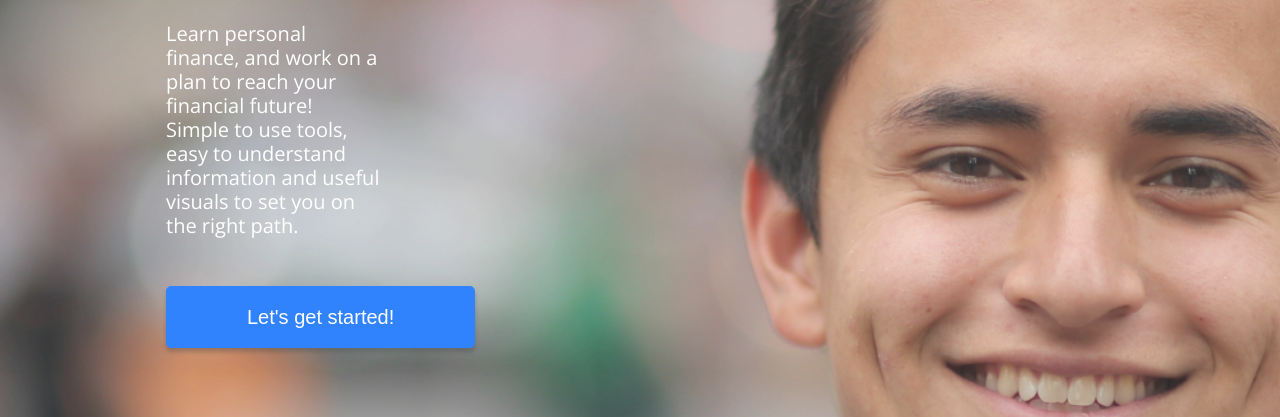
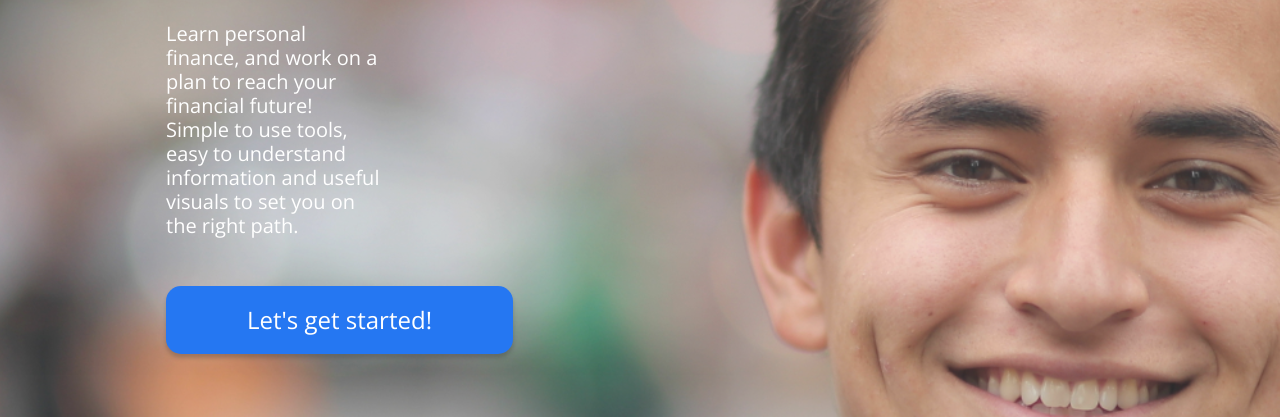
Before and after one commit to ehernandez123/final-project, a plain HTML site: page index.html in a window 1280 px wide. Shown: the part 388-805 px from the top of the page. Drawn offline with nearby package versions, Linux system fonts and the light colour scheme.

Commit message:
Squashed commit of the following:
commit 08a4904f1af82c610a94d0a2135e0479b3c172cb
Author: rdmadland <rdmadland@gmail.com>
Date:   Wed May 10 15:47:20 2023 -0700

    Updated bottons

    Used id my-button to override styles used by toolbelt.

```diff
--- a/css/style.css
+++ b/css/style.css
@@ -67,6 +67,21 @@ h1 {
     padding: 15px 80px;
     box-shadow: 0px 4px 4px rgba(0, 0, 0, 0.25);
   }
+
+#my-button {
+    background-color: #0060F0;
+    color: white;
+    font-family: "Open Sans", sans-serif;
+    font-size: 24px;
+    border-radius: 15px;
+    padding: 15px 80px;
+  }
+
+#my-button:hover {
+    background-color: #094386;
+  }
+
+
 
   /*
   ==========================================
--- a/index.html
+++ b/index.html
@@ -34,9 +34,9 @@
         visuals to set you on the right path.
       </h3>
 
-      <a class="btn btn-primary btn-lg" href="#" role="button"
-        >Let's get started!</a
-      >
+      <a id="my-button" class="btn" href="#" role="button"
+        >Let's get started!</a>
+
     </div>
     <div class="transform">
       <h1><b>Transform Your Financial Future:</b></h1>
@@ -98,7 +98,7 @@
         <img src="images/ask.jpg" alt="ask" width="580px" height="320px" />
       </div>
       <div class="secondary-cta">
-        <a class="btn btn-primary btn-lg" href="#" role="button"
+        <a id="my-button" class="btn btn-primary btn-lg" href="#" role="button"
           >Let's get started!</a
         >
       </div>
```
